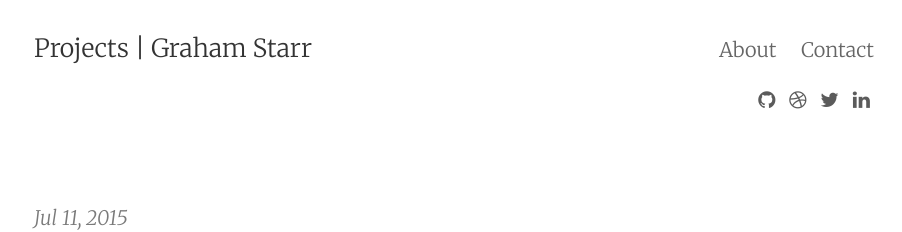
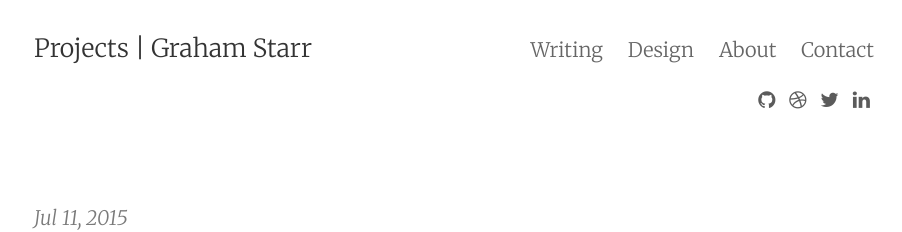
Before and after one commit to gstarr/gstarr.github.io, a Jekyll site: the page built from index.html, in a window 1280 px wide. Shown: the top 232 px of the page, without its empty margins (186-1088 px from the left). Built offline with Jekyll 4.4.1, drawn with Linux system fonts in a browser that asks for light colours; nearby versions of some CDN libraries; the list of posts is cut into pages by our own code.

Commit message:
added basic portfolio

```diff
--- a/_includes/navigation.html
+++ b/_includes/navigation.html
@@ -1,2 +1,4 @@
+<a href="{{ site.baseurl }}/writing/">Writing</a>
+<a href="{{ site.baseurl }}/design/">Design</a>
 <a href="{{ site.baseurl }}/about/">About</a>
 <a href="{{ site.baseurl }}/contact/">Contact</a>
```
